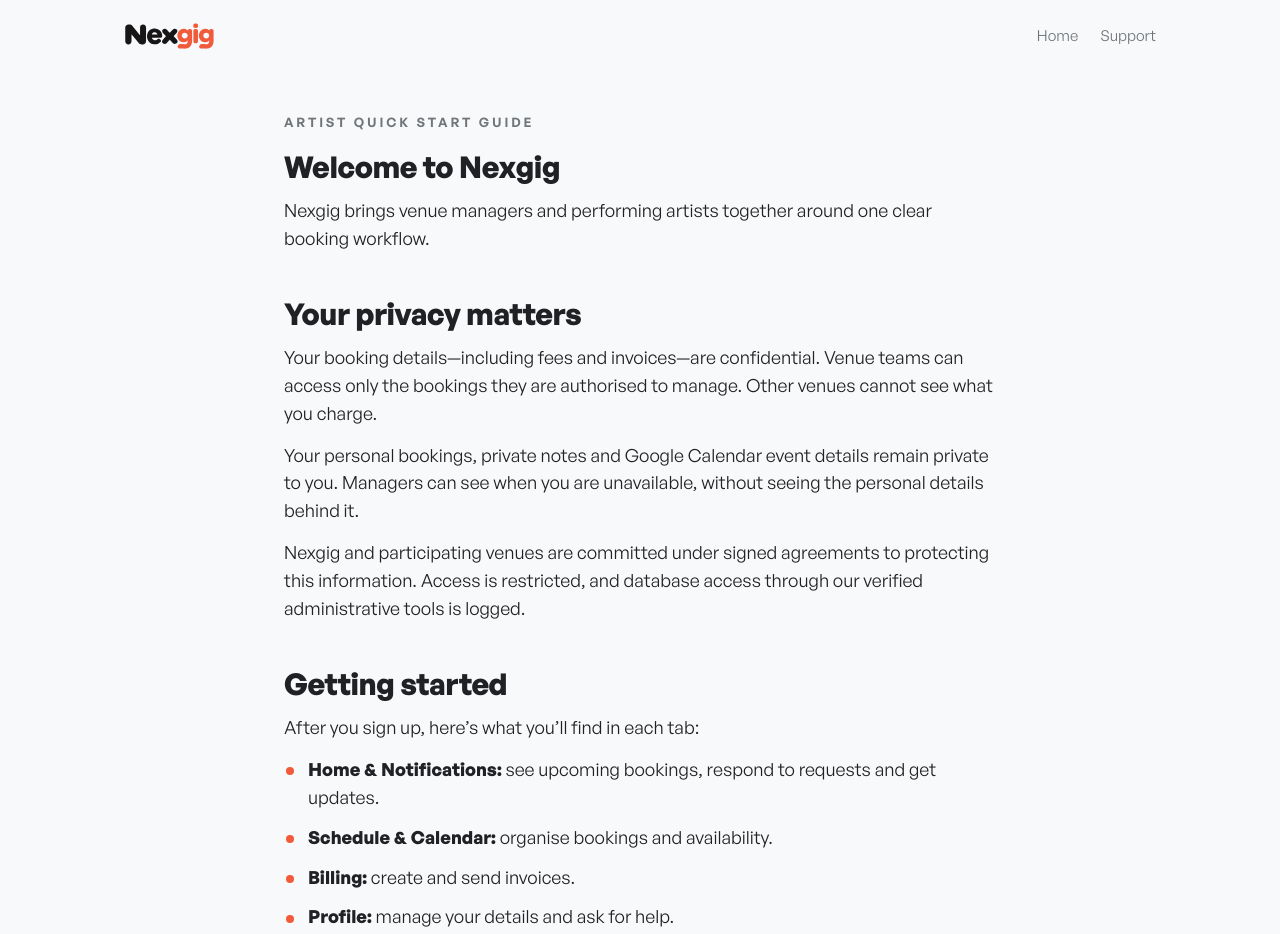
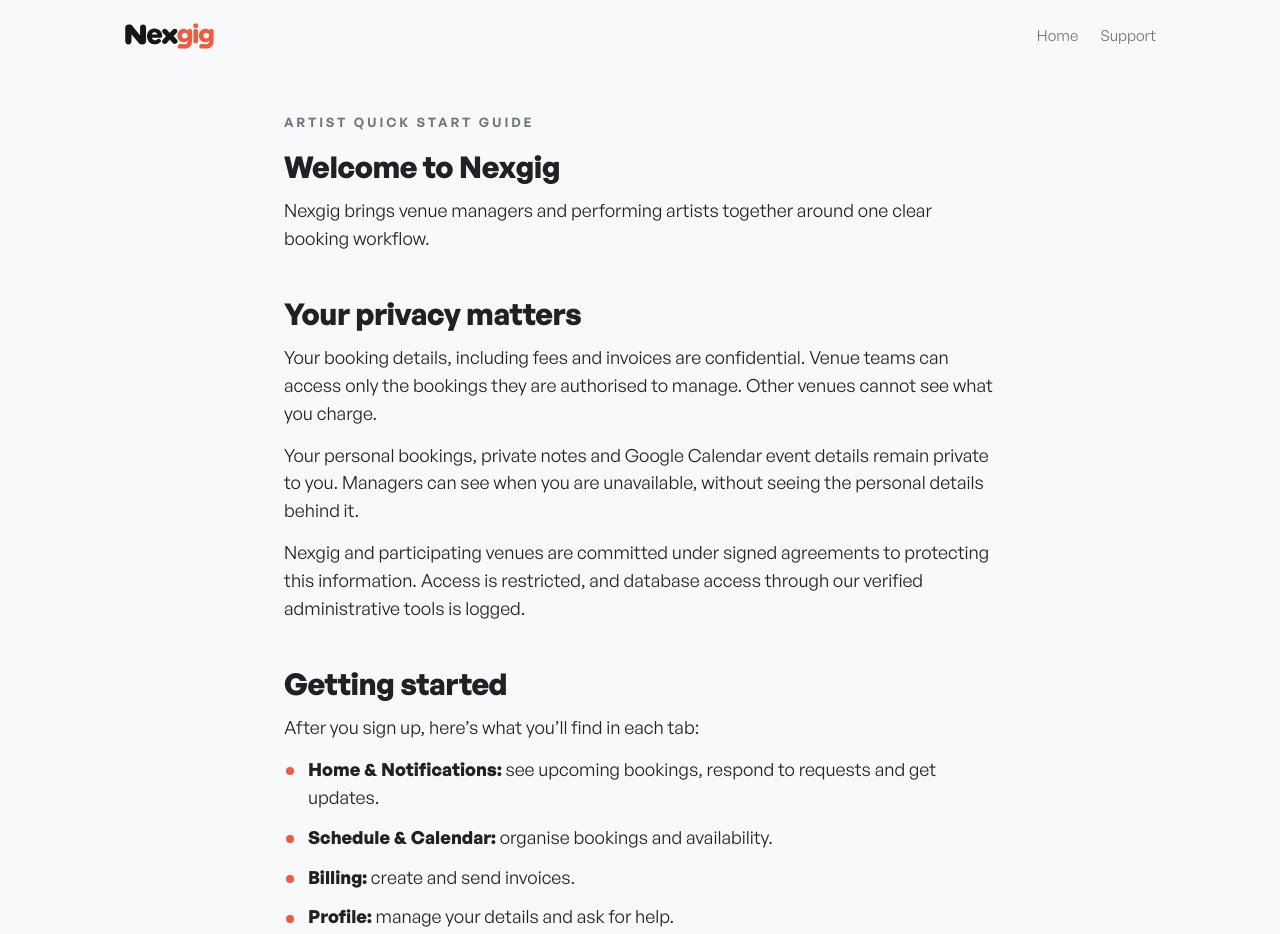
Before and after one commit to Nexgig/nexgig.github.io, a plain HTML site: page artist-guide.html in a window 1280 px wide. Shown: the top 934 px of the page. Drawn offline with Linux system fonts and the light colour scheme.

Commit message:
Artist guide: first privacy sentence → founder's exact wording (round nine)
"Your booking details—including fees and invoices—are confidential." → "Your booking details, including fees and invoices are
confidential." (exact founder text, Briefs/2026-11-17-phone-keyboard-round-nine item 5). No other change.

Co-Authored-By: Claude Opus 5.5 <noreply@anthropic.com>

```diff
--- a/artist-guide.html
+++ b/artist-guide.html
@@ -168,7 +168,7 @@
 
       <section class="trust" aria-labelledby="trust">
         <h2 id="trust">Your privacy matters</h2>
-        <p class="body">Your booking details—including fees and invoices—are confidential. Venue teams can access only the bookings they are authorised to manage. Other venues cannot see what you charge.</p>
+        <p class="body">Your booking details, including fees and invoices are confidential. Venue teams can access only the bookings they are authorised to manage. Other venues cannot see what you charge.</p>
         <p class="body">Your personal bookings, private notes and Google Calendar event details remain private to you. Managers can see when you are unavailable, without seeing the personal details behind it.</p>
         <p class="body">Nexgig and participating venues are committed under signed agreements to protecting this information. Access is restricted, and database access through our verified administrative tools is logged.</p>
       </section>
```
